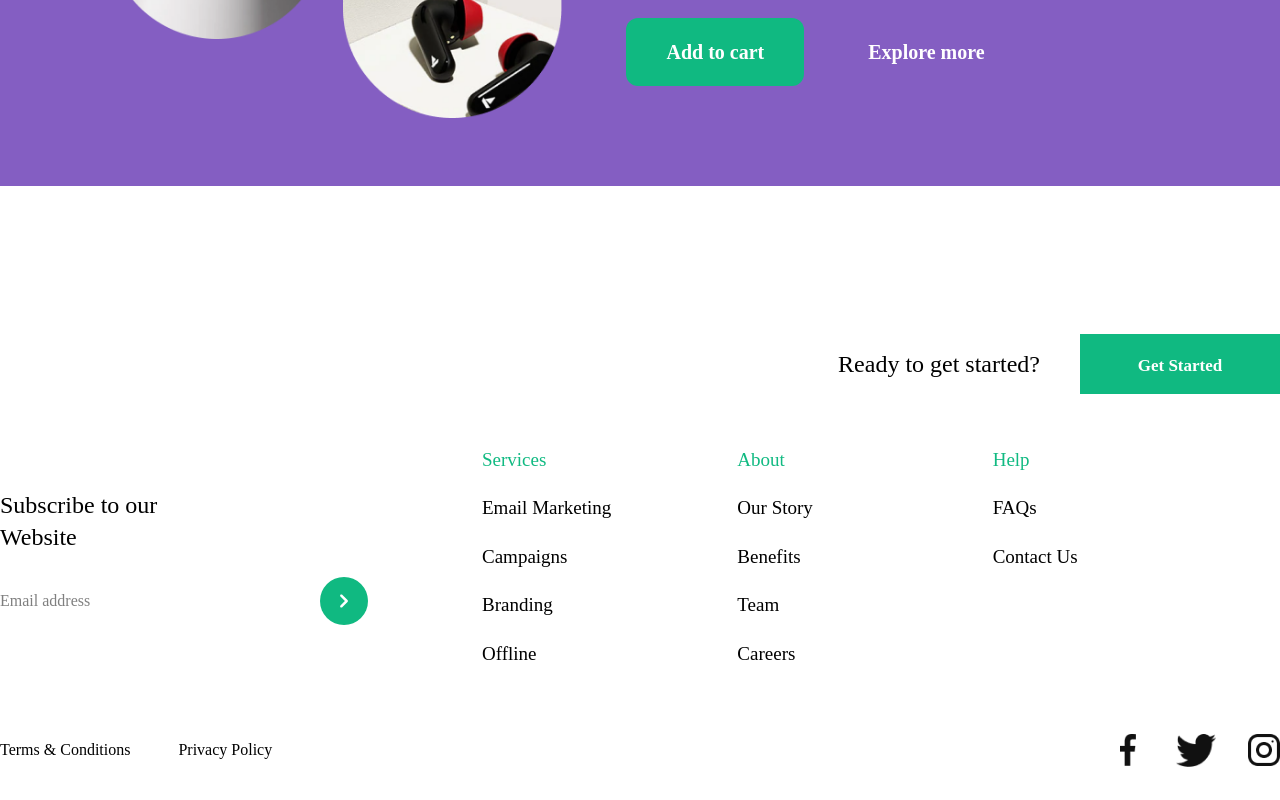
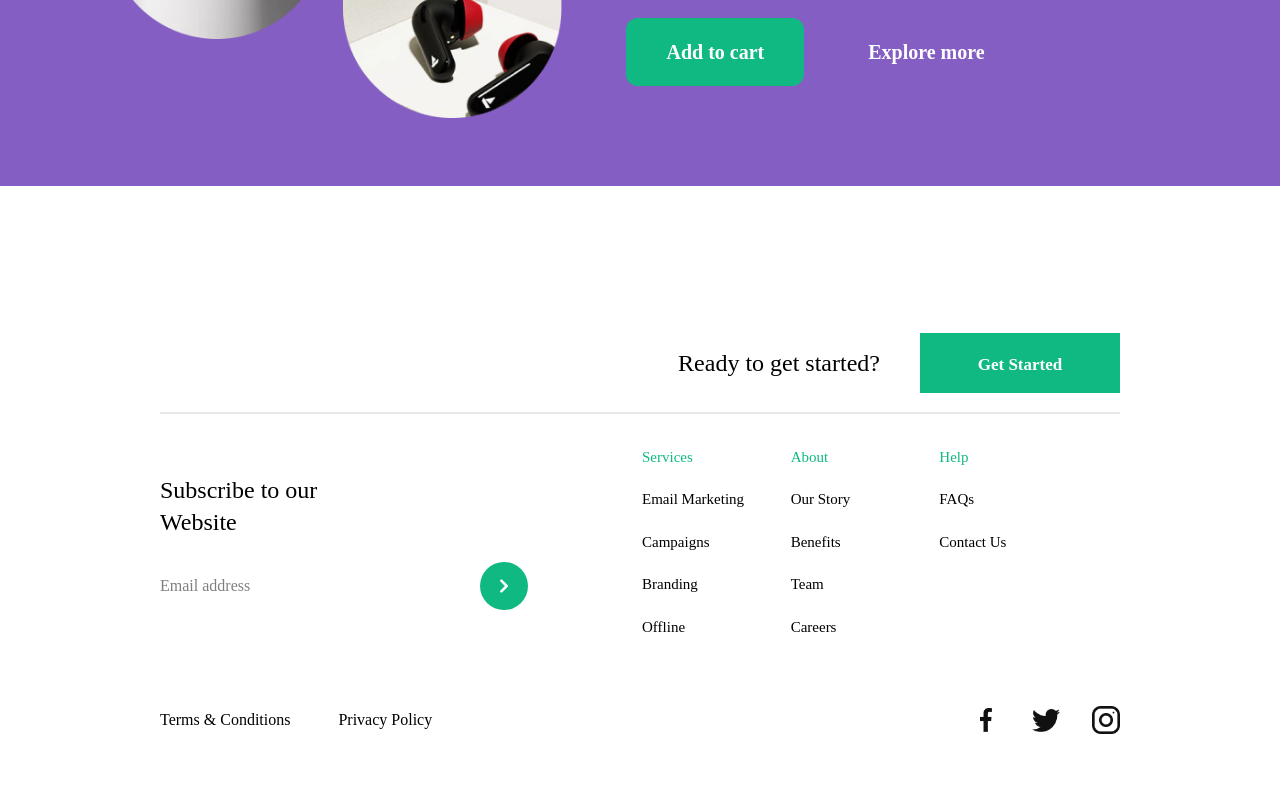
Before and after one commit to chikibambony137/ShopperLanding, a Vue app: page / in a window 1280 px wide. Shown: the part 4131-4931 px from the top of the page. After the commit the page ends 4901 px from the top, so only its background shows below. Built offline with nearby package versions, Linux system fonts and the light colour scheme.

Commit message:
edit margins & sizes

```diff
--- a/src/components/blocks/Footer.vue
+++ b/src/components/blocks/Footer.vue
@@ -1,7 +1,7 @@
 <template>
-  <footer class="container mx-auto">
+  <footer class="container mx-auto px-40">
     <div class="grid grid-cols-[450px_1fr] grid-rows-[100px_auto_100px]">
-      <div class="col-span-2 flex justify-end items-center gap-10">
+      <div class="col-span-2 flex justify-end items-center gap-10 border-b-2 border-gray-200">
         <p class="text-2xl">Ready to get started?</p>
         <DefaultButton class="w-50 h-15 text-[17px] rounded-none"
           >Get Started</DefaultButton
@@ -21,7 +21,7 @@
         </form>
       </div>
 
-      <div class="grid grid-cols-3 gap-y-5 text-[19px] p-8">
+      <div class="grid grid-cols-3 gap-y-5 text-[15px] p-8">
 
         <a class="text-[#11ba82]" href="/">Services</a>
         <a class="text-[#11ba82]" href="/">About</a>
@@ -50,9 +50,9 @@
       </div>
 
       <div class="flex justify-end items-center">
-        <a class="mr-10" href="/"><img class="w-4" src="../../assets/facebook.png" alt="facebook"></a>
-        <a class="mr-8" href="/"><img class="w-10" src="../../assets/twitter.png" alt="twitter"></a>
-        <a href="/"><img class="w-8" src="../../assets/instagram.png" alt="instagram"></a>
+        <a class="mr-10" href="/"><img class="w-3" src="../../assets/facebook.png" alt="facebook"></a>
+        <a class="mr-8" href="/"><img class="w-7" src="../../assets/twitter.png" alt="twitter"></a>
+        <a href="/"><img class="w-7" src="../../assets/instagram.png" alt="instagram"></a>
       </div>
     </div>
   </footer>
```
